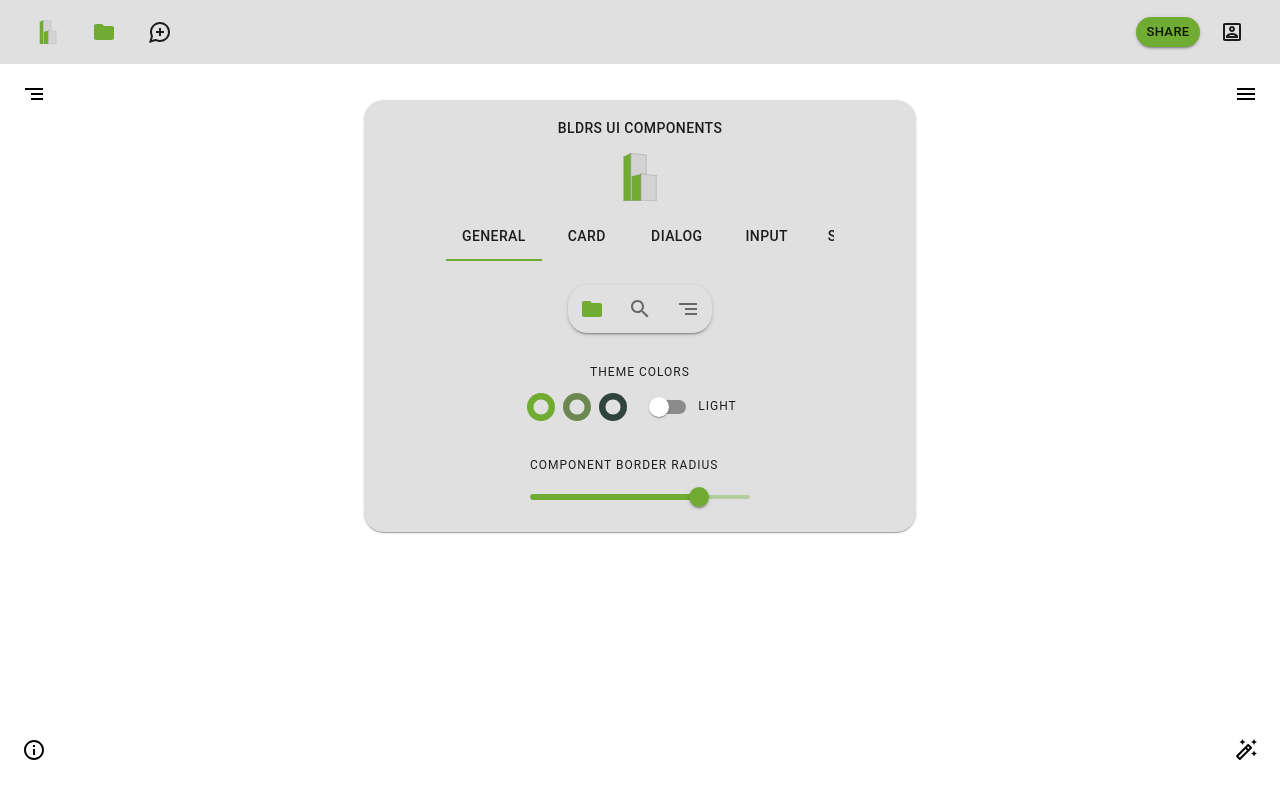
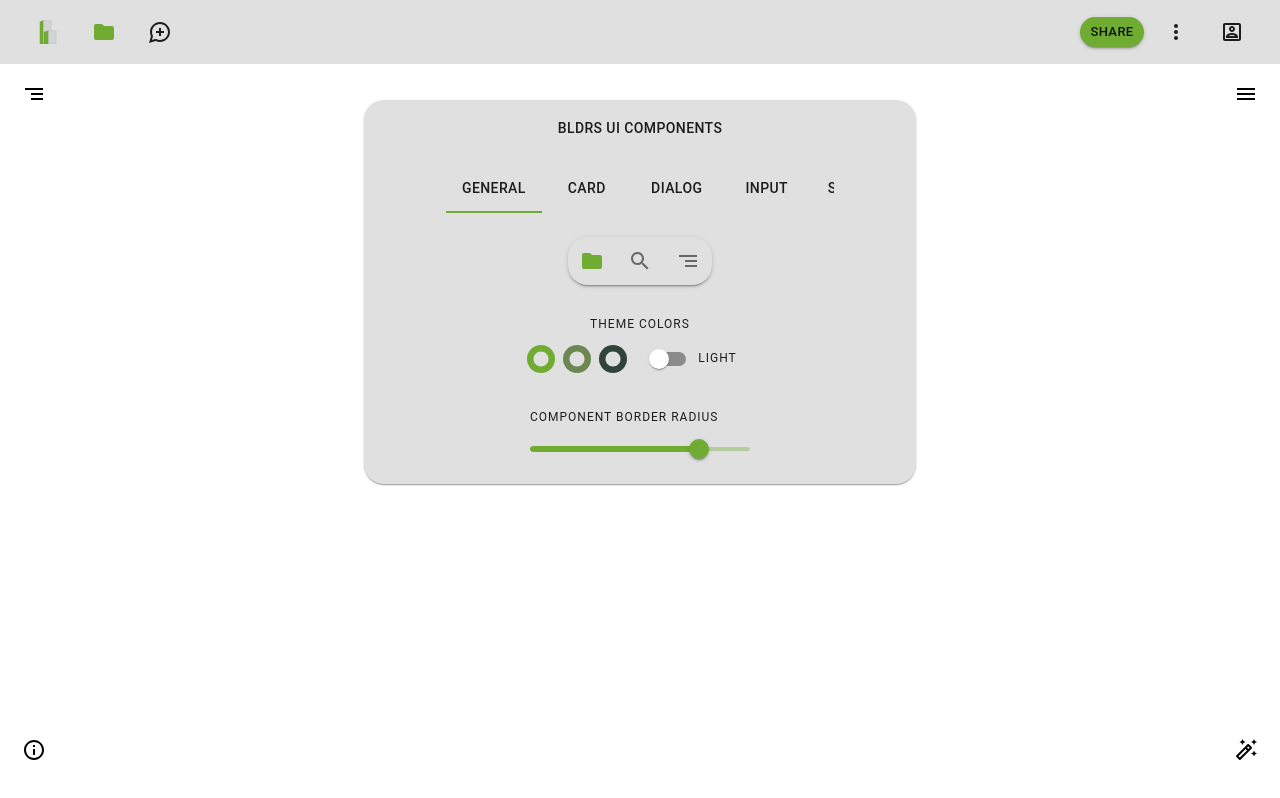
Before and after one commit to OlegMoshkovich/Bldrs_Components, a React (Create React App) app: page / in a window 1280 px wide. Built offline with nearby package versions, Linux system fonts and the light colour scheme.

Commit message:
edit the alignment of components

```diff
--- a/src/AppBar.jsx
+++ b/src/AppBar.jsx
@@ -128,13 +128,13 @@ export default function PrimaryAppBar({changeTheme, darkTheme}) {
       anchorEl={mobileMoreAnchorEl}
       anchorOrigin={{
         vertical: 'top',
-        horizontal: 'right',
+        horizontal: 'left',
       }}
       id={mobileMenuId}
       keepMounted
       transformOrigin={{
         vertical: 'top',
-        horizontal: 'right',
+        horizontal: 'left',
       }}
       open={isMobileMenuOpen}
       onClose={handleMobileMenuClose}
@@ -243,6 +243,17 @@ export default function PrimaryAppBar({changeTheme, darkTheme}) {
                   aria-label="account of current user"
                   aria-controls={menuId}
                   aria-haspopup="true"
+                  onClick={handleMobileMenuOpen}
+                  color="inherit"
+                >
+                  <MoreIcon size='inherit' color='default'/>
+                </IconButton>
+                <IconButton
+                  size="large"
+                  edge="end"
+                  aria-label="account of current user"
+                  aria-controls={menuId}
+                  aria-haspopup="true"
                   onClick={handleProfileMenuOpen}
                   color="inherit"
                 >
--- a/src/ComponentLibrary.jsx
+++ b/src/ComponentLibrary.jsx
@@ -44,7 +44,7 @@ function ComponentLibrary({changeTheme, darkTheme}) {
             <Typography variant="button">
               Bldrs UI components
             </Typography>
-            <Logo scaled={false}/>
+            {/* <Logo scaled={false}/> */}
             <Stack
               direction="row"
               justifyContent="center"
@@ -104,7 +104,7 @@ function ComponentLibrary({changeTheme, darkTheme}) {
                  />
               </Stack>
             }
-            {currentTab==='TimeLine' &&
+            {currentTab==='Timeline' &&
                 <TimeLine/>
             }
             {currentTab==='Tree' &&
```
